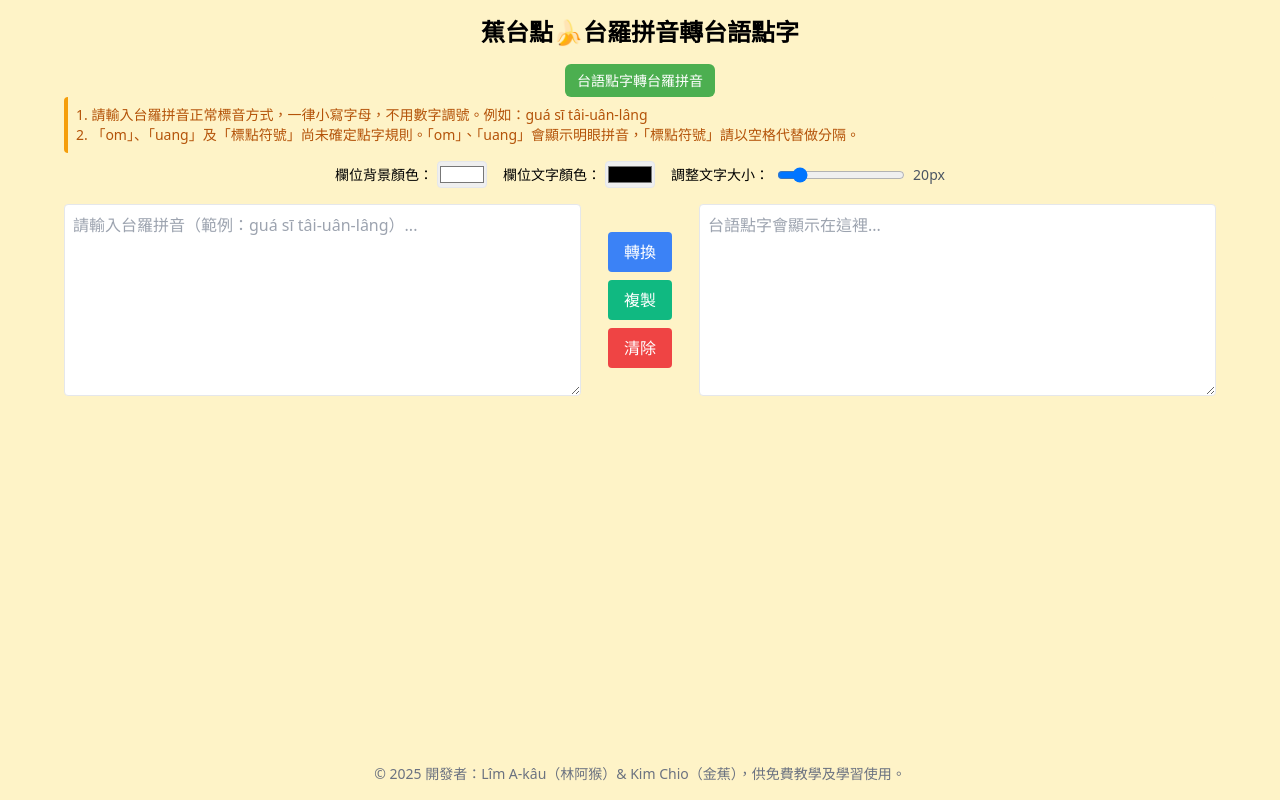
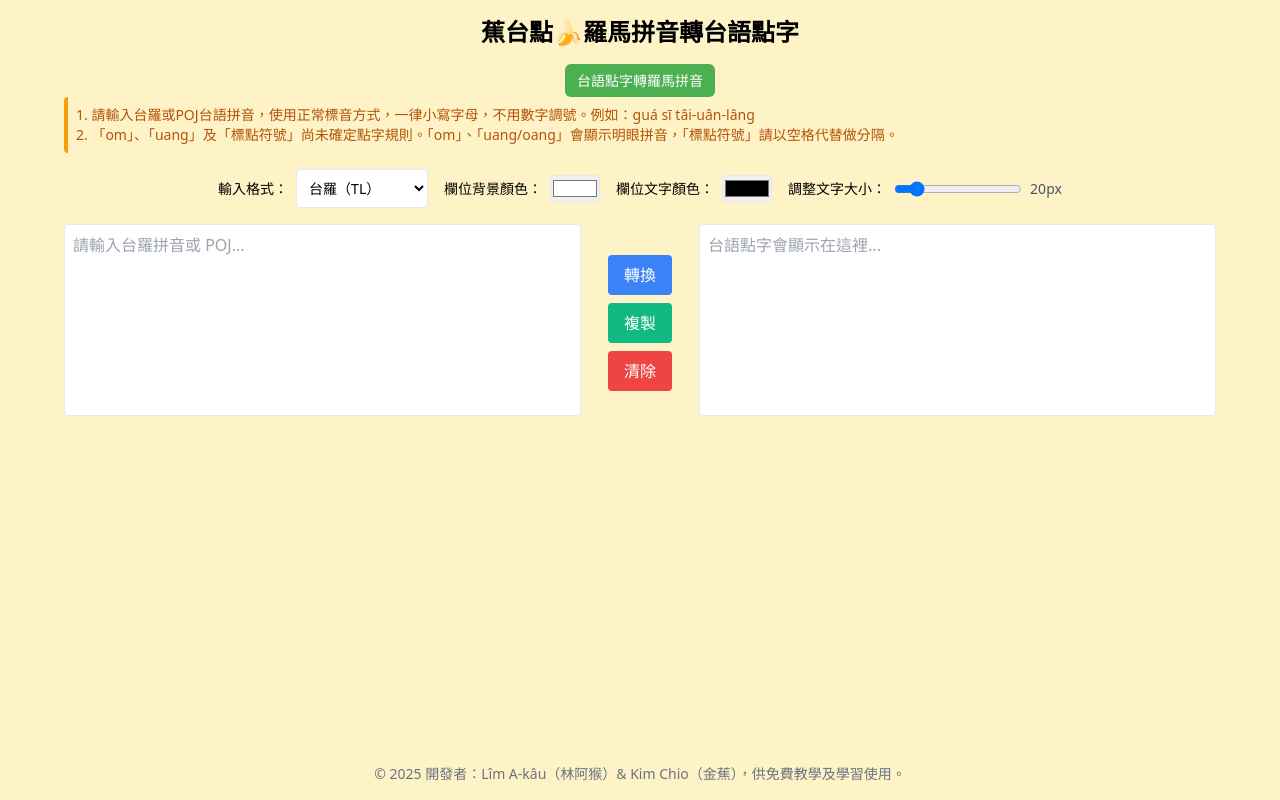
Before and after one commit to hunzan/haka_to_braille, a Flask app: page / in a window 1280 px wide. Run offline with Flask 3, Linux system fonts and the light colour scheme.

Commit message:
Update app.py script.js styless.css index.html add tl_to_poj_diff.json

```diff
--- a/app.py
+++ b/app.py
@@ -10,26 +10,33 @@ CONSONANTS_FILE = os.path.join(DATA_DIR, 'consonants.json')
 VOWELS_FILE = os.path.join(DATA_DIR, 'vowels_all.json')
 RUSHIO_FILE = os.path.join(DATA_DIR, 'rushio_syllables.json')
 NASAL_FILE = os.path.join(DATA_DIR, 'nasal_table.json')
+POJ_DIFF_FILE = os.path.join(DATA_DIR, 'tl_to_poj_diff.json')
 
+# ✅ 建議使用函式來載入 JSON
 def load_json(filepath):
     with open(filepath, 'r', encoding='utf-8') as f:
         return json.load(f)
 
-# 🔹 載入 JSON 資料
-DATA_DIR = os.path.join(os.path.dirname(__file__), 'braille_data')
-CONSONANTS_FILE = os.path.join(DATA_DIR, 'consonants.json')
-VOWELS_FILE = os.path.join(DATA_DIR, 'vowels_all.json')
-RUSHIO_FILE = os.path.join(DATA_DIR, 'rushio_syllables.json')
-NASAL_FILE = os.path.join(DATA_DIR, 'nasal_table.json')
-
-def load_json(filepath):
-    with open(filepath, 'r', encoding='utf-8') as f:
-        return json.load(f)
-
+# ✅ 正確載入所有表
 consonants = load_json(CONSONANTS_FILE)
 vowels = load_json(VOWELS_FILE)
 rushio = load_json(RUSHIO_FILE)
 nasal = load_json(NASAL_FILE)
+tl_to_poj = load_json(POJ_DIFF_FILE)
+
+# ✅ 建立 POJ ➜ 台羅轉換表（反轉）
+poj_to_tl = {v: k for k, v in tl_to_poj.items()}
+sorted_poj_keys = sorted(poj_to_tl.keys(), key=lambda x: -len(x))  # 長的先比對
+
+def poj_to_tl_text(text):
+    # 🧠 預處理：ⁿ 換成 nn
+    text = text.replace("ⁿ", "nn")
+
+    # 🔁 使用排序過的 key，確保長的字串先被處理（避免 ua 被 oa 取代）
+    for poj in sorted_poj_keys:
+        text = text.replace(poj, poj_to_tl[poj])
+
+    return text
 
 # 🔹 切音節函式
 def split_syllables(word):
@@ -116,18 +123,28 @@ def convert_syllable(s):
 def convert():
     data = request.json
     text = data.get("text", "").strip()
+    input_type = data.get("inputMode", "tl")  # 預設是台羅
 
+    # 如果是 POJ 輸入，先轉成台羅再處理
+    if input_type == "poj":
+        # 先處理鼻音符號
+        text = text.replace('ⁿ', 'nn')
+        # 再處理 POJ 對應台羅
+        for poj in sorted_poj_keys:
+            tl = poj_to_tl[poj]
+            text = text.replace(poj, tl)
+
+    # 下面是原本流程：分行、分詞、分音節、轉點字
     result_lines = []
     for line in text.splitlines():  # 🔸 分行處理
         result_words = []
         for word in line.split():  # 🔸 每行內分詞
             syllables = split_syllables(word)
-            braille = ''.join(convert_syllable(s) for s in syllables)  # ✅ 不要再砍 ⠤
+            braille = ''.join(convert_syllable(s) for s in syllables)
             result_words.append(braille)
-        result_lines.append(" ".join(result_words))  # 🔸 該行組合起來
+        result_lines.append(" ".join(result_words))
 
     final_output = "\n".join(result_lines)  # 🔸 回復原始輸入的斷行格式
-
     return jsonify({"braille": final_output})
 
 # 🔹 首頁（前端介面）
--- a/static/script.js
+++ b/static/script.js
@@ -2,22 +2,24 @@ document.addEventListener('DOMContentLoaded', function () {
   // 轉換台羅拼音為台語點字
   function convertBraille() {
     const text = document.getElementById("inputText").value.trim();
+    const inputMode = document.getElementById("inputType").value; // 取得輸入模式
+
     if (text === "") {
-      alert("請輸入台羅拼音！");
+      alert("請輸入台羅或 POJ 拼音！");
       return;
     }
 
     fetch("/convert", {
       method: "POST",
       headers: { "Content-Type": "application/json" },
-      body: JSON.stringify({ text })
+      body: JSON.stringify({ text, inputMode })  // ✅ 把 inputMode 傳給後端
     })
       .then(response => response.json())
       .then(data => {
         const brailleOutput = document.getElementById("outputBraille");
         brailleOutput.value = data.braille;
 
-        // 自動複製功能
+                // 自動複製功能
         brailleOutput.focus();
         brailleOutput.select();
 
@@ -29,7 +31,11 @@ document.addEventListener('DOMContentLoaded', function () {
           console.error("複製時發生錯誤：", err);
           document.getElementById("copyStatus").textContent = "點字轉換完成，但複製失敗。";
         }
-      });
+      })
+      .catch(error => {
+        console.error("錯誤發生：", error);
+        alert("轉換失敗，請稍後再試！");
+    });
   }
 
   // 手動複製功能
--- a/templates/index.html
+++ b/templates/index.html
@@ -3,49 +3,58 @@
 <head>
   <meta charset="UTF-8" />
   <meta name="viewport" content="width=device-width, initial-scale=1.0" />
-  <title>蕉台點台羅拼音轉台語點字</title>
+  <title>【蕉台點】羅馬拼音轉台語點字工具</title>
   <link href="https://cdn.jsdelivr.net/npm/tailwindcss@2.2.19/dist/tailwind.min.css" rel="stylesheet">
 </head>
 <body class="bg-yellow-100 min-h-screen flex flex-col items-center p-4 font-sans">
-<main class="flex-grow w-full flex flex-col items-center">
-  <h1 class="text-2xl font-bold mb-4" tabindex="0">蕉台點🍌台羅拼音轉台語點字</h1>
+  <main class="flex-grow w-full max-w-6xl flex flex-col items-center">
+
+    <h1 class="text-2xl font-bold mb-4" tabindex="0">蕉台點🍌羅馬拼音轉台語點字</h1>
 
     <a href="https://braille-to-tl.onrender.com/">
       <button style="background-color: #4CAF50; color: white;
                      padding: 6px 12px; font-size: 14px;
                      border: none; border-radius: 6px; cursor: pointer;">
-        台語點字轉台羅拼音
+        台語點字轉羅馬拼音
       </button>
     </a>
 
     <!-- 使用說明 -->
-<section id="usage" class="bg-yellow-100 border-l-4 border-yellow-500 text-yellow-700 p-2 mb-2 w-full max-w-6xl text-sm rounded"
+    <section id="usage" class="bg-yellow-100 border-l-4 border-yellow-500 text-yellow-700 p-2 mb-4 w-full text-sm rounded"
              role="region" aria-labelledby="usageTitle" tabindex="0">
-  <p>1. 請輸入台羅拼音正常標音方式，一律小寫字母，不用數字調號。例如：guá sī tâi-uân-lâng</p>
-  <p>2. 「om」、「uang」及「標點符號」尚未確定點字規則。「om」、「uang」會顯示明眼拼音，「標點符號」請以空格代替做分隔。</p>
+      <p>1. 請輸入台羅或POJ台語拼音，使用正常標音方式，一律小寫字母，不用數字調號。例如：guá sī tâi-uân-lâng</p>
+      <p>2. 「om」、「uang」及「標點符號」尚未確定點字規則。「om」、「uang/oang」會顯示明眼拼音，「標點符號」請以空格代替做分隔。</p>
     </section>
+
+<!-- 功能設定一整排：輸入格式 + 顏色 + 字體 -->
+<div class="flex flex-wrap items-center gap-4 mb-4 text-sm justify-center">
+
+  <!-- 輸入格式選單 -->
+  <div class="flex items-center">
+    <label for="inputType" class="mr-2">輸入格式：</label>
+    <select id="inputType" class="p-2 border rounded bg-white">
+      <option value="tl">台羅（TL）</option>
+      <option value="poj">白話字（POJ）</option>
+    </select>
   </div>
-
-<!-- 顏色與字體設定 -->
-<div class="flex flex-wrap items-center gap-4 mb-4 text-sm">
 
   <!-- 欄位背景顏色 -->
   <div class="flex items-center">
-    <label id="bgColorLabel" for="bgColor">欄位背景顏色：</label>
+    <label id="bgColorLabel" for="bgColor" class="mr-2">欄位背景顏色：</label>
     <input type="color" id="bgColor" value="#ffffff"
-           class="ml-1 border rounded"
+           class="border rounded"
            aria-labelledby="bgColorLabel">
   </div>
 
   <!-- 欄位文字顏色 -->
   <div class="flex items-center">
-    <label id="textColorLabel" for="textColor">欄位文字顏色：</label>
+    <label id="textColorLabel" for="textColor" class="mr-2">欄位文字顏色：</label>
     <input type="color" id="textColor" value="#000000"
-           class="ml-1 border rounded"
+           class="border rounded"
            aria-labelledby="textColorLabel">
   </div>
 
-  <!-- 調整文字大小 -->
+  <!-- 字體大小調整 -->
   <div class="flex items-center">
     <label id="fontSizeLabel" for="fontSizeSlider" class="mr-2">調整文字大小：</label>
     <input type="range" id="fontSizeSlider" min="14" max="60" value="20"
@@ -56,12 +65,16 @@
 
 </div>
 
-  <!-- 主要功能區 -->
-  <div class="flex flex-col md:flex-row justify-between w-full max-w-6xl gap-4">
+      <!-- 三欄功能排版容器 -->
+      <div class="flex flex-col md:flex-row w-full gap-4">
+
       <!-- 左欄輸入 -->
+      <div class="w-full md:w-1/2 flex flex-col">
         <textarea id="inputText"
-              class="w-full md:w-1/2 p-2 border rounded resize-y h-48"
-              placeholder="請輸入台羅拼音（範例：guá sī tâi-uân-lâng）..."></textarea>
+                  class="p-2 border rounded resize-none h-48 w-full"
+                  placeholder="請輸入台羅拼音或 POJ..."
+                  aria-label="輸入框：請輸入台羅拼音或 POJ"></textarea>
+      </div>
 
       <!-- 中間按鈕 -->
       <div class="flex flex-col justify-center items-center gap-2 w-full md:w-1/12">
@@ -71,8 +84,9 @@
       </div>
 
       <!-- 右欄輸出 -->
+      <div class="w-full md:w-1/2">
         <textarea id="outputBraille"
-              class="w-full md:w-1/2 p-2 border rounded resize-y h-48"
+                  class="p-2 border rounded resize-none h-48 w-full"
                   readonly
                   placeholder="台語點字會顯示在這裡..."
                   aria-label="轉換結果：台語點字"
@@ -81,14 +95,17 @@
                   tabindex="0"></textarea>
       </div>
 
+    </div>
+
     <!-- 複製狀態訊息 -->
     <p id="copyStatus" class="mt-4 text-sm text-gray-700" aria-live="polite"></p>
+
   </main>
 
-<!-- 載入 script.js -->
+  <!-- script -->
   <script src="{{ url_for('static', filename='script.js') }}"></script>
 
-<!-- Footer：緊貼底部區塊 -->
+  <!-- footer -->
   <footer role="contentinfo" class="mt-4 text-sm text-gray-500 text-center w-full" tabindex="0">
     <p>© 2025 開發者：Lîm A-kâu（林阿猴）& Kim Chio（金蕉），供免費教學及學習使用。</p>
   </footer>
```
Also changed, not shown: braille_data/tl_to_poj_diff.json (added, +47 -0 lines), static/styles.css (line endings or trailing spaces). Lines whose indentation alone changed are shown as unchanged.
